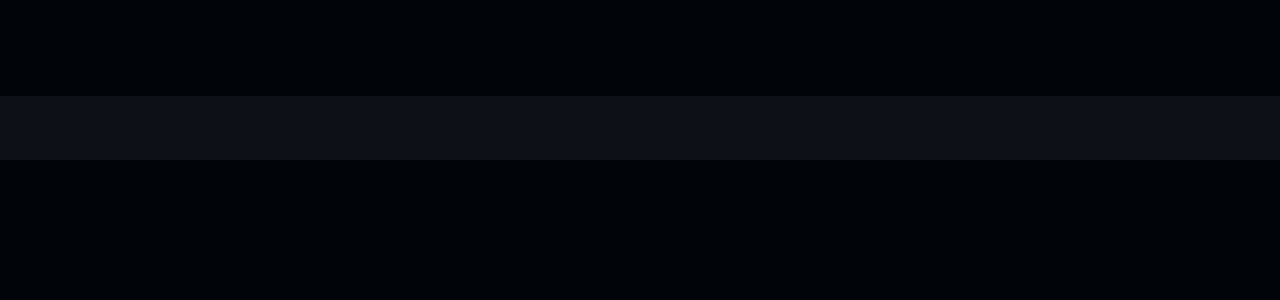
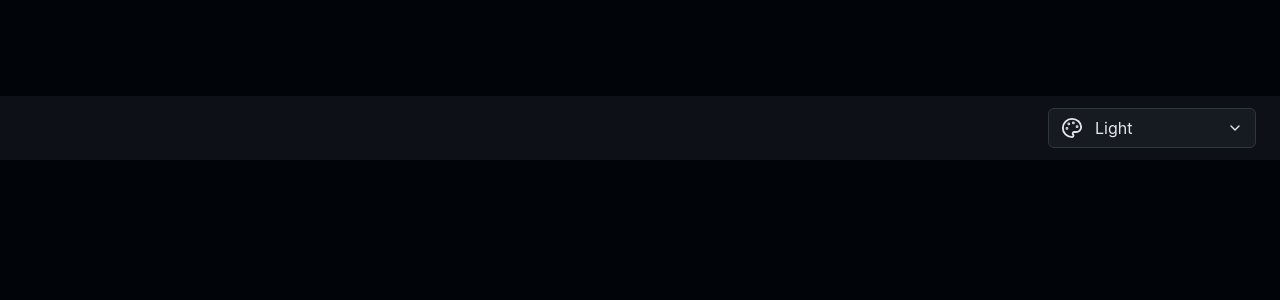
Before and after one commit to sina-byn/read-u, a Next.js app: page / in a window 1280 px wide. Shown: the top 300 px of the page. Built offline with nearby package versions, Linux system fonts and the light colour scheme.

Commit message:
theme configuration and context to toolbar component

```diff
--- a/src/components/Toolbar.tsx
+++ b/src/components/Toolbar.tsx
@@ -1,9 +1,52 @@
+'use client';
+
+// * hooks
+import { useAppContext } from '@/context/AppContext';
+
+// * components
+import Select from './ui/Select';
+
+// * icons
+import { Palette } from 'lucide-react';
+
+// * data
+export const themes = [
+  'light',
+  'dark',
+  'dark-dimmed',
+  'dark-high-contrast',
+  'dark-colorblind',
+  'light-colorblind',
+  'light-high-contrast',
+  'light-tritanopia',
+  'dark-tritanopia',
+] as const;
+
+// * types
+export type Theme = (typeof themes)[number];
+
 const Toolbar = () => {
+  const { theme, setTheme } = useAppContext();
+
+  const changeHandler = (newTheme: Theme) => {
+    localStorage.setItem('__gfm_theme__', newTheme);
+    setTheme(newTheme);
+  };
+
   return (
-    <header className='toolbar h-16 bg-primary'>
+    <header className='toolbar flex items-center h-16 bg-primary'>
       <div className='i-container flex items-center justify-between gap-x-6'>
-        <div className="left"></div>
-        <div className="right"></div>
+        <div className='left'></div>
+        <div className='right'>
+          <Select<Theme>
+            key={theme}
+            onChange={changeHandler}
+            className='w-52 capitalize'
+            icon={<Palette size={22} />}
+            defaultOption={{ title: theme.replace(/-/g, ' '), value: theme }}
+            options={themes.map(theme => ({ title: theme.replace(/-/g, ' '), value: theme }))}
+          />
+        </div>
       </div>
     </header>
   );
```
